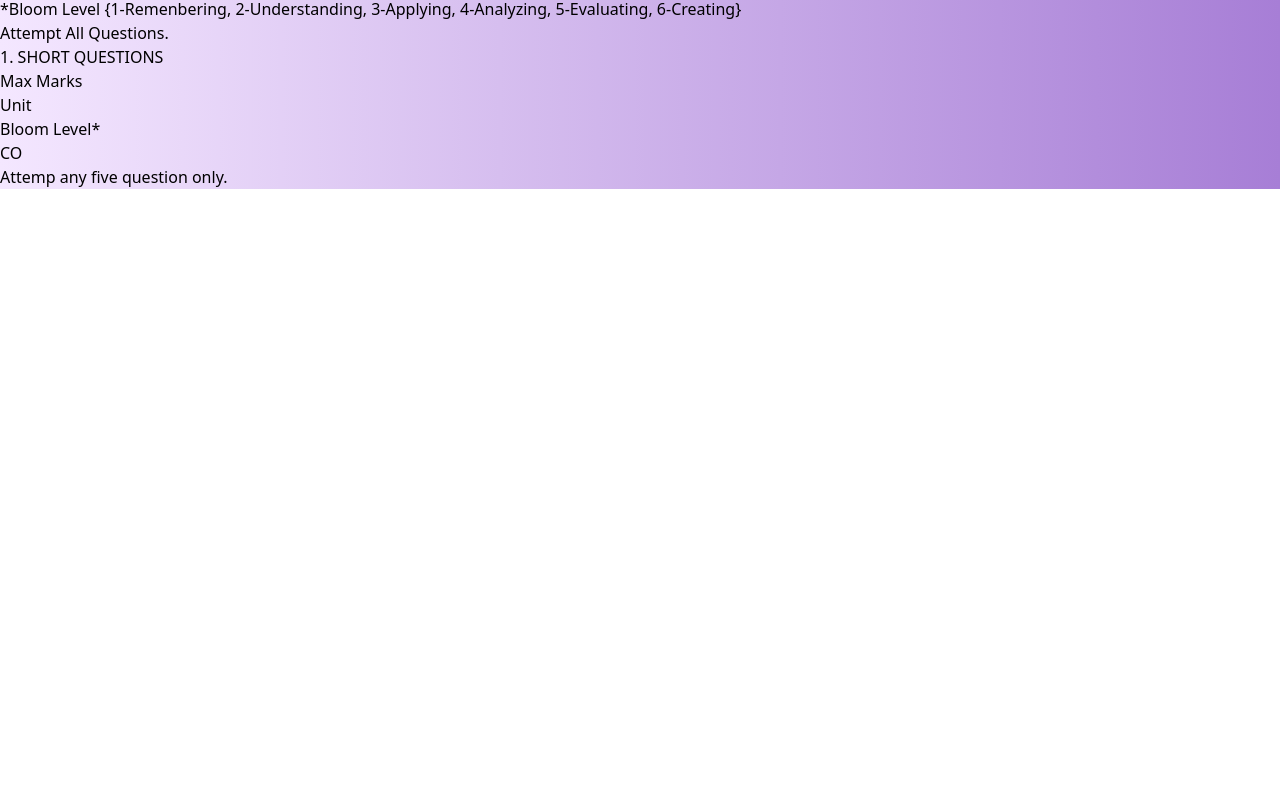
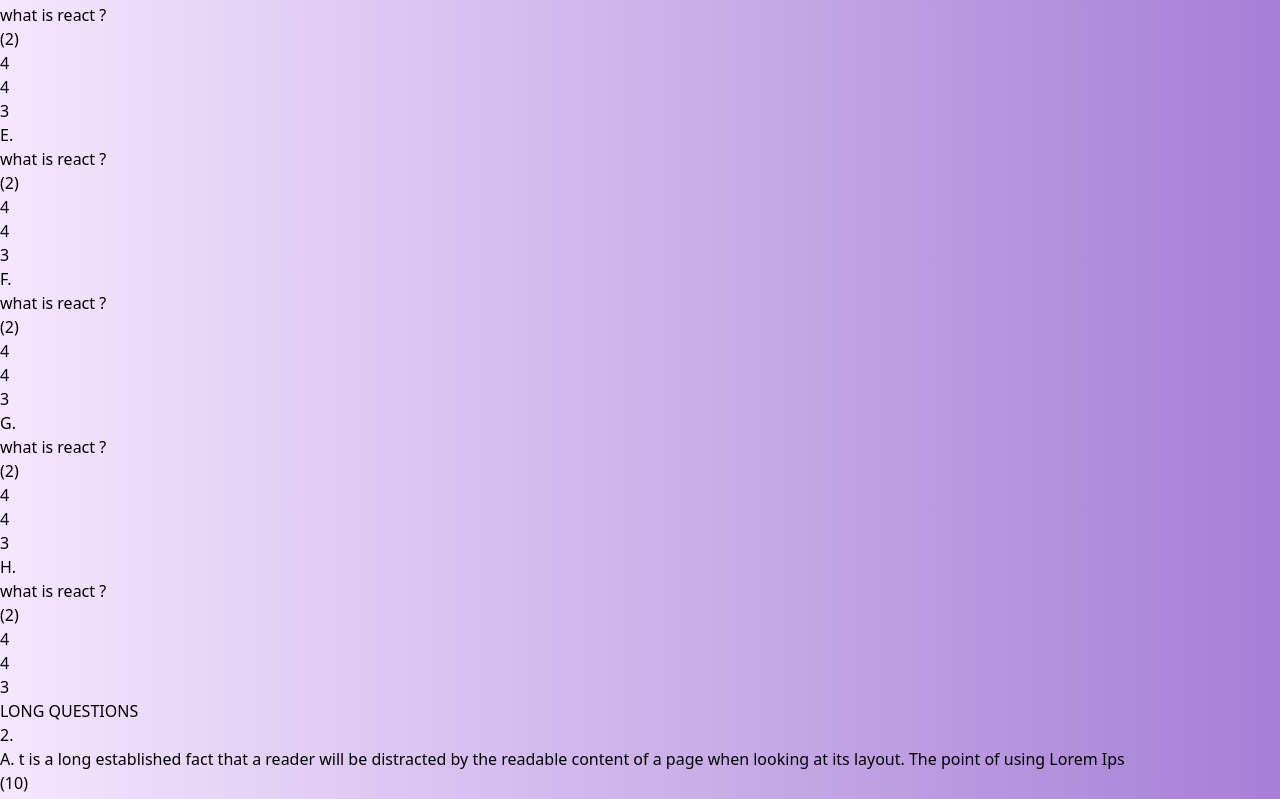
Before and after one commit to KushagraKatiha/questionPaperSetter, a React (Vite) app: page / in a window 1280 px wide. Shown: the part 3300-4099 px from the top of the page. Before the commit the page ends 3489 px from the top, so only its background shows below. Built offline with nearby package versions, Linux system fonts and the light colour scheme.

Commit message:
final commit

```diff
--- a/src/Components/QuestionPaper.jsx
+++ b/src/Components/QuestionPaper.jsx
@@ -9,10 +9,105 @@ function QuestionPaper({
   year,
   courseCode,
   courseName,
-  shortQuestions,
-  longQuestions,
+  // shortQuestions,
+  // longQuestions,
   view
 }) {
+
+  // dummy short questions
+
+  // </span> {longQuestions[3].text}
+  // </p>
+  // <div className="flex gap-16 text-sm">
+  //   <p>({longQuestions[3].maxMarks})</p>
+  //   <p>{longQuestions[3].unit}</p>
+  //   <p>{longQuestions[3].bloomLevel}</p>
+  //   <p>{longQuestions[3].co}</p>
+  const shortQuestions = [
+    {
+      text: "what is react ?",
+      maxMarks: "2",
+      unit: "4",
+      bloomLevel: "4",
+      co: "3"
+    },
+    {
+      text: "what is react ?",
+      maxMarks: "2",
+      unit: "4",
+      bloomLevel: "4",
+      co: "3"
+    },{
+      text: "what is react ?",
+      maxMarks: "2",
+      unit: "4",
+      bloomLevel: "4",
+      co: "3"
+    },{
+      text: "what is react ?",
+      maxMarks: "2",
+      unit: "4",
+      bloomLevel: "4",
+      co: "3"
+    },{
+      text: "what is react ?",
+      maxMarks: "2",
+      unit: "4",
+      bloomLevel: "4",
+      co: "3"
+    },{
+      text: "what is react ?",
+      maxMarks: "2",
+      unit: "4",
+      bloomLevel: "4",
+      co: "3"
+    },{
+      text: "what is react ?",
+      maxMarks: "2",
+      unit: "4",
+      bloomLevel: "4",
+      co: "3"
+    },{
+      text: "what is react ?",
+      maxMarks: "2",
+      unit: "4",
+      bloomLevel: "4",
+      co: "3"
+    }
+  ]
+
+  // Dummy long questions
+
+  const longQuestions = [
+    {
+      text: "t is a long established fact that a reader will be distracted by the readable content of a page when looking at its layout. The point of using Lorem Ips",
+      maxMarks: "10",
+      unit: "4",
+      bloomLevel: "4",
+      co: "3"
+    },
+    {
+      text: "t is a long established fact that a reader will be distracted by the readable content of a page when looking at its layout. The point of using Lorem Ips",
+      maxMarks: "10",
+      unit: "4",
+      bloomLevel: "4",
+      co: "3"
+    },
+    {
+      text: "t is a long established fact that a reader will be distracted by the readable content of a page when looking at its layout. The point of using Lorem Ips",
+      maxMarks: "10",
+      unit: "4",
+      bloomLevel: "4",
+      co: "3"
+    },
+    {
+      text: "t is a long established fact that a reader will be distracted by the readable content of a page when looking at its layout. The point of using Lorem Ips",
+      maxMarks: "10",
+      unit: "4",
+      bloomLevel: "4",
+      co: "3"
+    }
+  ]
 
   const printRef = useRef(null);
 
@@ -56,9 +151,9 @@ function QuestionPaper({
               style={{ fontStyle: "italic" }}
               className="text-xl font-extrabold"
             >
-              {examName}
+              {examName.toUpperCase()}
             </h2>
-            <h2>Program Name: {programName}</h2>
+            <h2>Program Name: {programName.toUpperCase()}</h2>
           </div>
 
           {/* Exam Details Table */}
@@ -76,15 +171,15 @@ function QuestionPaper({
                 </tr>
                 <tr className="border-black border-2">
                   <td colSpan={2} className="px-3 border-black border-2">
-                    Course Code: {courseCode}
+                    Course Code: {courseCode.toUpperCase()}
                   </td>
                   <td className="px-3 border-black border-2">
-                    Course Name: {courseName}
+                    Course Name: {courseName.toUpperCase()}
                   </td>
                 </tr>
                 <tr className="border-black border-2">
                   <td colSpan={2} className="px-3 border-black border-2">
-                    Duradion: 90 minutes
+                    Duration: 90 minutes
                   </td>
                   <td className="px-3 border-black border-2">Max Marks: 30</td>
                 </tr>
@@ -165,7 +260,7 @@ function QuestionPaper({
           </div>
             <h1 className="text-center font-extrabold">OR</h1>
           <div>
-            <div className="flex justify-between mt-4">
+            <div className="flex gap-5 mt-4">
               <p className="flex">
                 <span className="ml-4 font-extrabold">B. </span> {longQuestions[1].text}
               </p>
@@ -196,7 +291,7 @@ function QuestionPaper({
           </div>
             <h1 className="text-center font-extrabold">OR</h1>
           <div>
-            <div className="flex justify-between mt-4">
+            <div className="flex gap-5 mt-4">
               <p className="flex">
                 <span className="ml-4 font-extrabold">B. </span> {longQuestions[3].text}
               </p>
@@ -362,7 +457,7 @@ function QuestionPaper({
           </div>
             <h1 className="text-center font-extrabold">OR</h1>
           <div>
-            <div className="flex justify-between mt-4">
+            <div className="flex gap-5 mt-4">
               <p className="flex">
                 <span className="ml-4 font-extrabold">B. </span> {longQuestions[1].text}
               </p>
@@ -393,7 +488,7 @@ function QuestionPaper({
           </div>
             <h1 className="text-center font-extrabold">OR</h1>
           <div>
-            <div className="flex justify-between mt-4">
+            <div className="flex gap-5 mt-4">
               <p className="flex">
                 <span className="ml-4 font-extrabold">B. </span> {longQuestions[3].text}
               </p>
--- a/src/Components/QuestionSetter.jsx
+++ b/src/Components/QuestionSetter.jsx
@@ -19,7 +19,7 @@ function QuestionSetter() {
   const [unit, setUnit] = useState('');
   const [bloomLevel, setBloomLevel] = useState('');
   const [co, setCo] = useState('');
-  const [view, setView] = useState('hidden')
+  const [view, setView] = useState('visible')
 
   // Functions
   const handleExamName = (e) => {
@@ -323,7 +323,7 @@ function QuestionSetter() {
 
 
 
-      <QuestionPaper examName={examName} programName={programName} academicSession={academicSession} semester={semester} year={year} courseCode={courseCode} courseName={courseName} shortQuestions={shortQuestions} longQuestions={longQuestions} view={view} />
+      <QuestionPaper examName={examName} programName={programName} academicSession={academicSession} semester={semester} year={year} courseCode={courseCode} courseName={courseName} view={view} />
     </>
   )
 }
```
